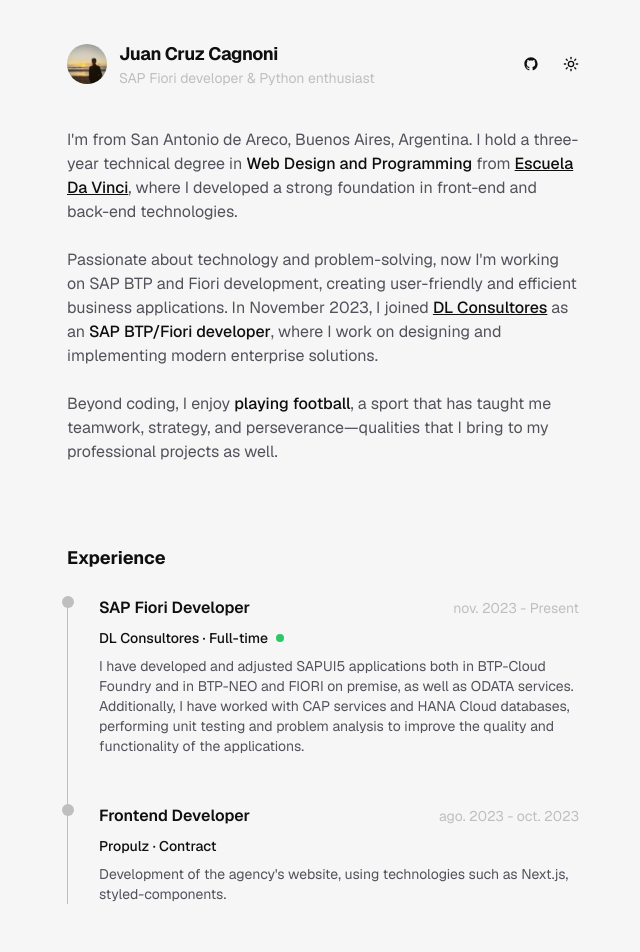
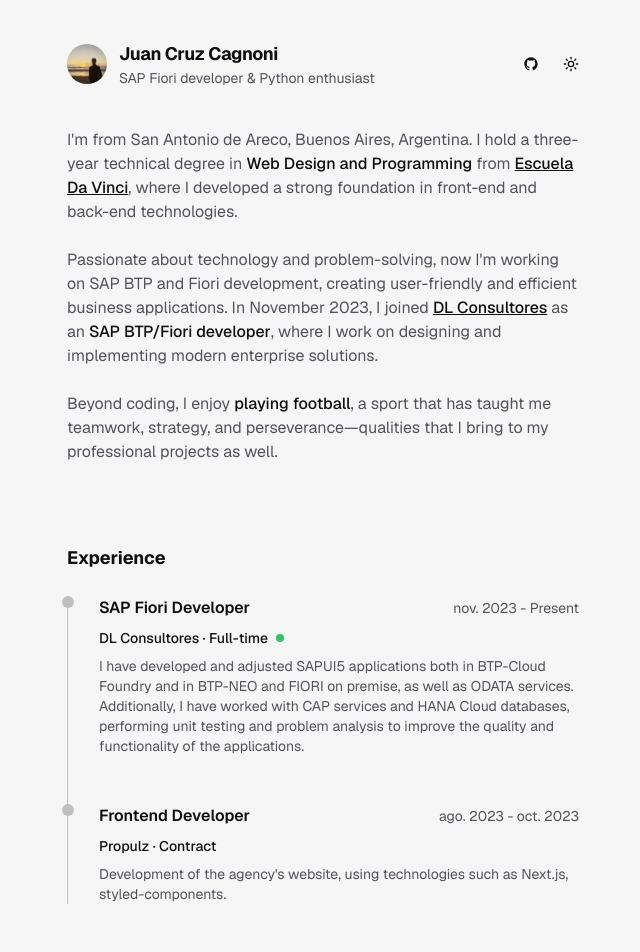
Before and after one commit to juancruzcagnoni/portfolio, a Next.js app: page / in a window 1280 px wide. Shown: the top 952 px of the page, without its empty margins (317-957 px from the left). Built offline with nearby package versions, Linux system fonts and the light colour scheme; no server answers; the database is empty.

Commit message:
Dark mode adjust

```diff
--- a/src/app/components/Navbar.jsx
+++ b/src/app/components/Navbar.jsx
@@ -51,7 +51,7 @@ export default function Navbar() {
           <Link href="/" className="tracking-tight text-base md:text-lg font-bold text-primary dark:text-secondary transition-colors duration-300">
             Juan Cruz Cagnoni
           </Link>
-          <span className="text-sm text-accent">SAP Fiori developer & Python enthusiast</span>
+          <span className="text-sm text-zinc-600 dark:text-zinc-400">SAP Fiori developer & Python enthusiast</span>
         </div>
       </div>
 
--- a/src/app/sections/Experience.jsx
+++ b/src/app/sections/Experience.jsx
@@ -6,18 +6,16 @@ export default function Experience() {
       <h2 className="text-base md:text-lg font-bold text-primary dark:text-secondary mb-6">Experience</h2>
 
       <div className="relative">
-        {/* Línea vertical continua */}
         <div className="absolute left-0 top-0 h-full w-[1px] bg-accent"></div>
 
         <div className="space-y-12">
           <div className="relative pl-8">
-            {/* Punto en la línea temporal */}
             <div className="absolute w-3 h-3 bg-accent rounded-full -left-[5px]"></div>
 
             <div className="space-y-2">
               <div className="flex items-center justify-between">
                 <h3 className="text-base font-semibold text-primary dark:text-secondary">SAP Fiori Developer</h3>
-                <span className="text-sm text-accent">nov. 2023 - Present</span>
+                <span className="text-sm text-zinc-600 dark:text-zinc-400">nov. 2023 - Present</span>
               </div>
               <div className="flex items-center gap-2">
                 <p className="text-sm font-medium text-primary dark:text-secondary">DL Consultores · Full-time</p>
@@ -37,7 +35,7 @@ export default function Experience() {
             <div className="space-y-2">
               <div className="flex items-center justify-between">
                 <h3 className="text-base font-semibold text-primary dark:text-secondary">Frontend Developer</h3>
-                <span className="text-sm text-accent">ago. 2023 - oct. 2023</span>
+                <span className="text-sm text-zinc-600 dark:text-zinc-400">ago. 2023 - oct. 2023</span>
               </div>
               <p className="text-sm font-medium text-primary dark:text-secondary">Propulz · Contract</p>
               <p className="text-sm text-zinc-600 dark:text-zinc-400">
```
